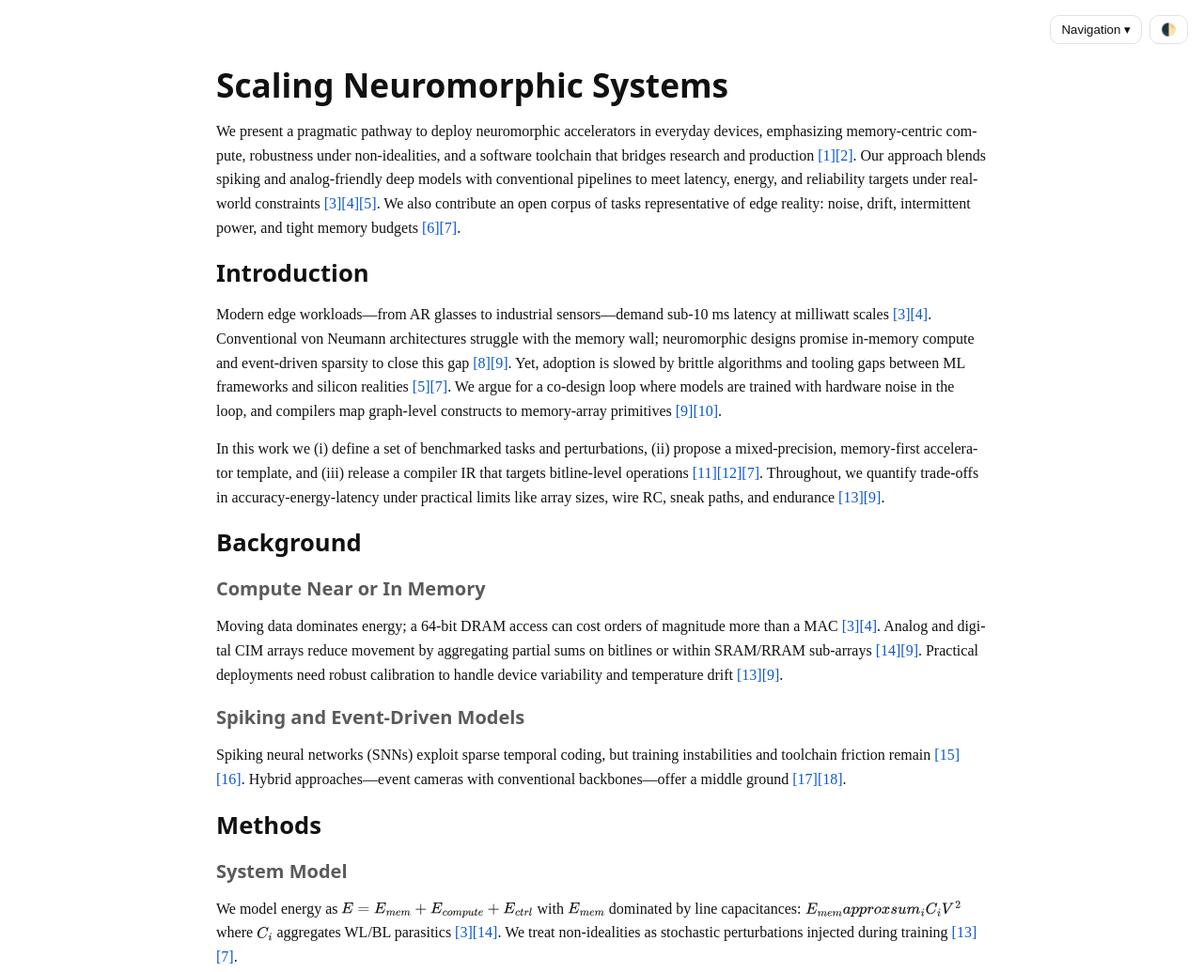
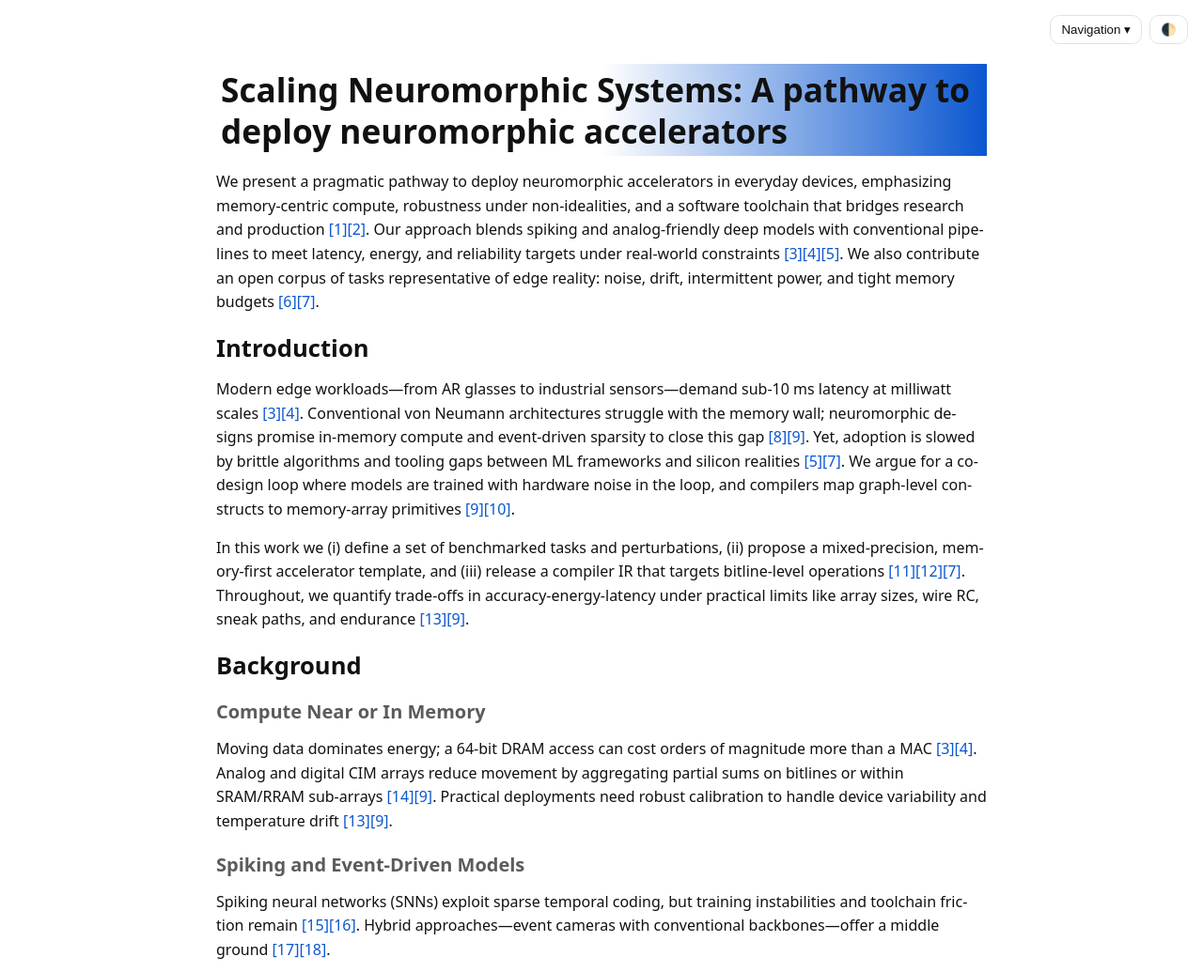
Before and after one commit to mixedsignaldotio/mixedsignaldotio.github.io, a plain HTML site: page articles/template/index.html in a window 1280 px wide. Shown: the top 1035 px of the page at 94% size. Drawn offline with nearby package versions, Linux system fonts and the light colour scheme.

Commit message:
update home

```diff
--- a/articles/template/index.html
+++ b/articles/template/index.html
@@ -10,7 +10,10 @@
   <!-- GOOGLE AD BEGIN -->
   <script async src="https://pagead2.googlesyndication.com/pagead/js/adsbygoogle.js?client=ca-pub-XXXXXXXXXXXXXXX" crossorigin="anonymous"></script>
   <!-- GOOGLE AD END -->
-
+  <!-- Google Font for brand title only -->
+  <link rel="preconnect" href="https://fonts.googleapis.com">
+  <link rel="preconnect" href="https://fonts.gstatic.com" crossorigin>
+  <link href="https://fonts.googleapis.com/css2?family=Bodoni+Moda:ital,opsz,wght@0,6..96,400..900;1,6..96,400..900&display=swap" rel="stylesheet">
   <!-- MathJax (v3) -->
   <script>
     window.MathJax = {
@@ -62,7 +65,7 @@
        </nav>
      </div>
      <!-- NEW STUFF ENDS -->
-    <h1 id="article-title">Scaling Neuromorphic Systems</h1>
+    <h1 id="article-title">Scaling Neuromorphic Systems: A pathway to deploy neuromorphic accelerators</h1>
 
     <p>
       We present a pragmatic pathway to deploy neuromorphic accelerators in everyday devices, emphasizing
--- a/assets/styles.css
+++ b/assets/styles.css
@@ -30,7 +30,8 @@ html, body { margin: 0; padding: 0; }
 body {
   background: var(--bg);
   color: var(--fg);
-  font-family: "Times New Roman", Times, serif; /* default body & H3 font */
+  font-family: ui-sans-serif, system-ui, -apple-system, Segoe UI, Roboto, "Helvetica Neue", Arial, "Noto Sans", "Liberation Sans", sans-serif;
+  /* font-family: "Times New Roman", Times, serif; *//* default body & H3 font */
   line-height: 1.6;
   -webkit-font-smoothing: antialiased;
   text-rendering: optimizeLegibility;
@@ -84,10 +85,10 @@ main#article {
 }
 
 /* Headings */
-h1, h2, h3, h4 { margin: 1.25rem 0 0.75rem; line-height: 1.25; }
+h1, h2, h3, h4 { margin: 1.25rem 0 0.75rem; line-height: 1.25;}
 
 /* Title + section headings use UI sans; subsections keep Times via body */
-h1 { font-size: 2.2rem; font-family: var(--ui-font); }
+h1 { font-size: 2.2rem; font-family: var(--ui-font); font-weight: 600; background: linear-gradient(to right, var(--bg), var(--bg), var(--accent)); color: var(--fg); padding: 5px 0px 5px 5px;}
 h2 { font-size: 1.6rem; font-family: var(--ui-font); }
 h3 { font-size: 1.25rem; font-family: var(--ui-font); color: var(--muted); }
 
@@ -212,7 +213,7 @@ a.citation:hover { text-decoration: underline; }
   position: absolute; right: 0; top: 110%;
   background: var(--bg);
   border: 1px solid var(--border);
-  border-radius: 0;                 /* square corners */
+  border-radius: 10px;                 /* square corners */
   min-width: 260px;
   max-height: 60vh;
   overflow: auto;
```
Also changed, not shown: articles/sram-design/part-1.html (+4 -1 lines), index.html (+6 -5 lines), assets/images/mixedsignal_dark.svg (added), assets/images/mixedsignal_light.svg (added).
